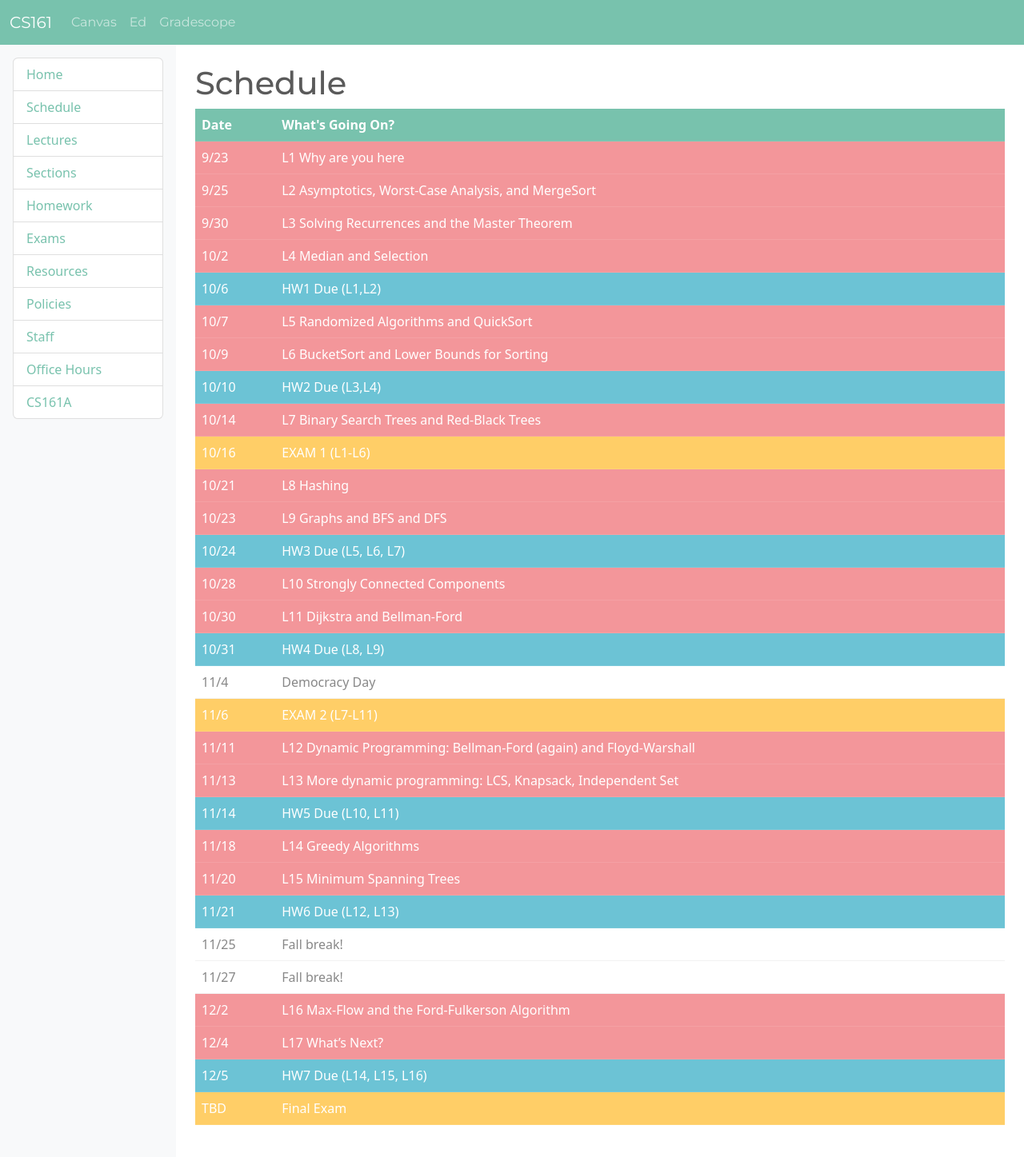
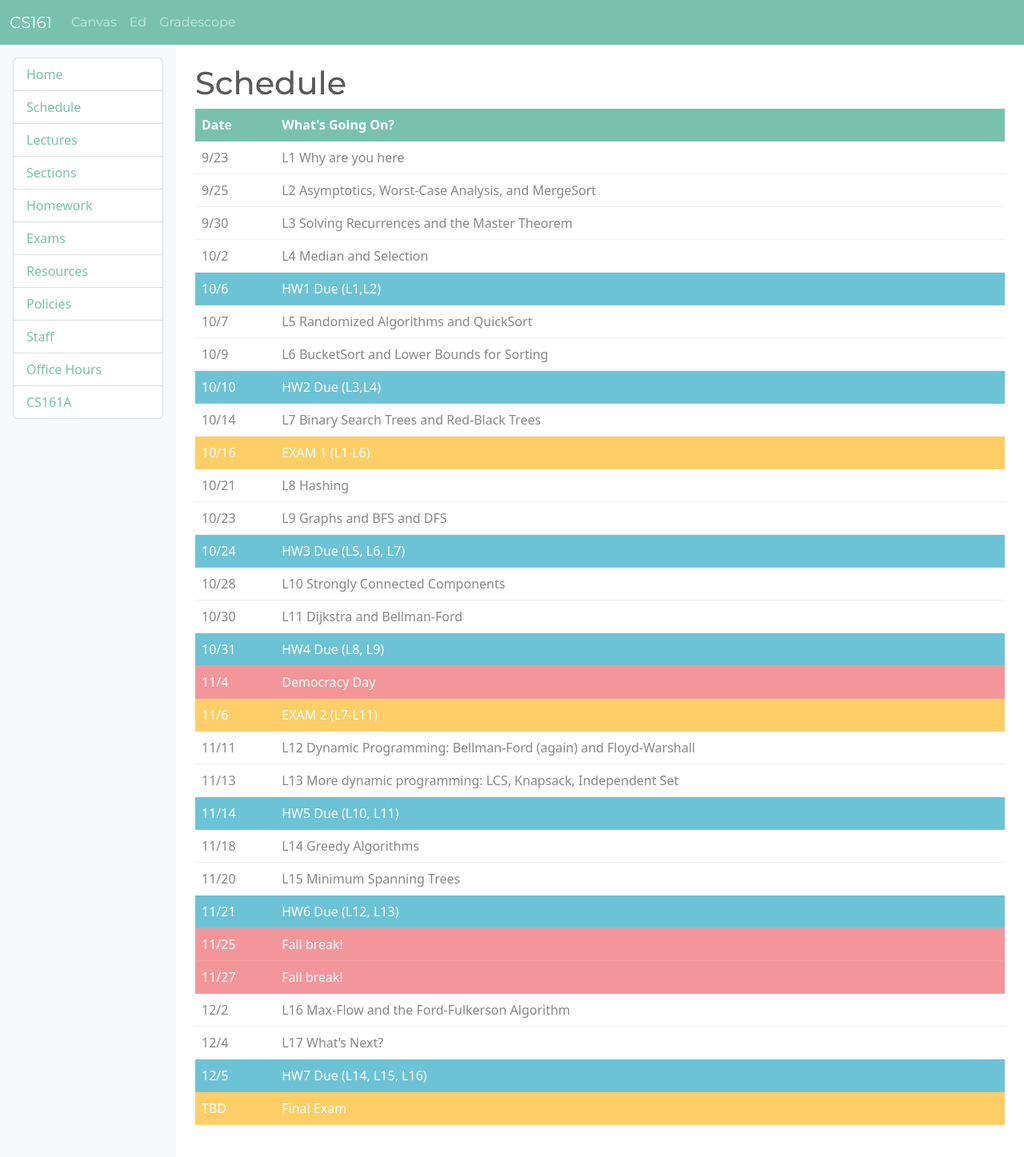
Before and after one commit to cs161-stanford/cs161-stanford.github.io, a Jekyll site: the page built from schedule.md, in a window 1280 px wide. Shown: the whole page at 80% size. Built offline with Jekyll 4.4.1, drawn with Linux system fonts in a browser that asks for light colours; nearby versions of some CDN libraries.

Commit message:
schedule

```diff
--- a/schedule.md
+++ b/schedule.md
@@ -11,34 +11,34 @@ permalink: /schedule/
     <tr><th>Date</th><th>What's Going On?</th></tr>
   </thead>
   <tbody>
-    <tr class="table-secondary"><td>9/23</td><td>L1 Why are you here</td></tr>
-    <tr class="table-secondary"><td>9/25</td><td>L2 Asymptotics, Worst-Case Analysis, and MergeSort</td></tr>
-    <tr class="table-secondary"><td>9/30</td><td>L3 Solving Recurrences and the Master Theorem</td></tr>
-    <tr class="table-secondary"><td>10/2</td><td>L4 Median and Selection</td></tr>
+    <tr ><td>9/23</td><td>L1 Why are you here</td></tr>
+    <tr ><td>9/25</td><td>L2 Asymptotics, Worst-Case Analysis, and MergeSort</td></tr>
+    <tr ><td>9/30</td><td>L3 Solving Recurrences and the Master Theorem</td></tr>
+    <tr ><td>10/2</td><td>L4 Median and Selection</td></tr>
     <tr class="table-info"><td>10/6</td><td>HW1 Due (L1,L2)</td></tr>
-    <tr class="table-secondary"><td>10/7</td><td>L5 Randomized Algorithms and QuickSort</td></tr>
-    <tr class="table-secondary"><td>10/9</td><td>L6 BucketSort and Lower Bounds for Sorting</td></tr>
+    <tr ><td>10/7</td><td>L5 Randomized Algorithms and QuickSort</td></tr>
+    <tr ><td>10/9</td><td>L6 BucketSort and Lower Bounds for Sorting</td></tr>
     <tr class="table-info"><td>10/10</td><td>HW2 Due (L3,L4)</td></tr>
-    <tr class="table-secondary"><td>10/14</td><td>L7 Binary Search Trees and Red-Black Trees</td></tr>
+    <tr ><td>10/14</td><td>L7 Binary Search Trees and Red-Black Trees</td></tr>
     <tr class="table-warning"><td>10/16</td><td>EXAM 1 (L1-L6)</td></tr>
-    <tr class="table-secondary"><td>10/21</td><td>L8 Hashing</td></tr>
-    <tr class="table-secondary"><td>10/23</td><td>L9 Graphs and BFS and DFS</td></tr>
+    <tr ><td>10/21</td><td>L8 Hashing</td></tr>
+    <tr ><td>10/23</td><td>L9 Graphs and BFS and DFS</td></tr>
     <tr class="table-info"><td>10/24</td><td>HW3 Due (L5, L6, L7)</td></tr>
-    <tr class="table-secondary"><td>10/28</td><td>L10 Strongly Connected Components</td></tr>
-    <tr class="table-secondary"><td>10/30</td><td>L11 Dijkstra and Bellman-Ford</td></tr>
+    <tr ><td>10/28</td><td>L10 Strongly Connected Components</td></tr>
+    <tr ><td>10/30</td><td>L11 Dijkstra and Bellman-Ford</td></tr>
     <tr class="table-info"><td>10/31</td><td>HW4 Due (L8, L9)</td></tr>
-    <tr><td>11/4</td><td>Democracy Day</td></tr>
+    <tr class="table-secondary"><td>11/4</td><td>Democracy Day</td></tr>
     <tr class="table-warning"><td>11/6</td><td>EXAM 2 (L7-L11)</td></tr>
-    <tr class="table-secondary"><td>11/11</td><td>L12 Dynamic Programming: Bellman-Ford (again) and Floyd-Warshall</td></tr>
-    <tr class="table-secondary"><td>11/13</td><td>L13 More dynamic programming: LCS, Knapsack, Independent Set</td></tr>
+    <tr ><td>11/11</td><td>L12 Dynamic Programming: Bellman-Ford (again) and Floyd-Warshall</td></tr>
+    <tr ><td>11/13</td><td>L13 More dynamic programming: LCS, Knapsack, Independent Set</td></tr>
     <tr class="table-info"><td>11/14</td><td>HW5 Due (L10, L11)</td></tr>
-    <tr class="table-secondary"><td>11/18</td><td>L14 Greedy Algorithms</td></tr>
-    <tr class="table-secondary"><td>11/20</td><td>L15 Minimum Spanning Trees</td></tr>
+    <tr ><td>11/18</td><td>L14 Greedy Algorithms</td></tr>
+    <tr ><td>11/20</td><td>L15 Minimum Spanning Trees</td></tr>
     <tr class="table-info"><td>11/21</td><td>HW6 Due (L12, L13)</td></tr>
-    <tr><td>11/25</td><td>Fall break!</td></tr>
-    <tr><td>11/27</td><td>Fall break!</td></tr>
-    <tr class="table-secondary"><td>12/2</td><td>L16 Max-Flow and the Ford-Fulkerson Algorithm</td></tr>
-    <tr class="table-secondary"><td>12/4</td><td>L17 What’s Next?</td></tr>
+    <tr class="table-secondary"><td>11/25</td><td>Fall break!</td></tr>
+    <tr class="table-secondary"><td>11/27</td><td>Fall break!</td></tr>
+    <tr ><td>12/2</td><td>L16 Max-Flow and the Ford-Fulkerson Algorithm</td></tr>
+    <tr ><td>12/4</td><td>L17 What’s Next?</td></tr>
     <tr class="table-info"><td>12/5</td><td>HW7 Due (L14, L15, L16)</td></tr>
     <tr class="table-warning"><td>TBD</td><td>Final Exam</td></tr>
   </tbody>
```
